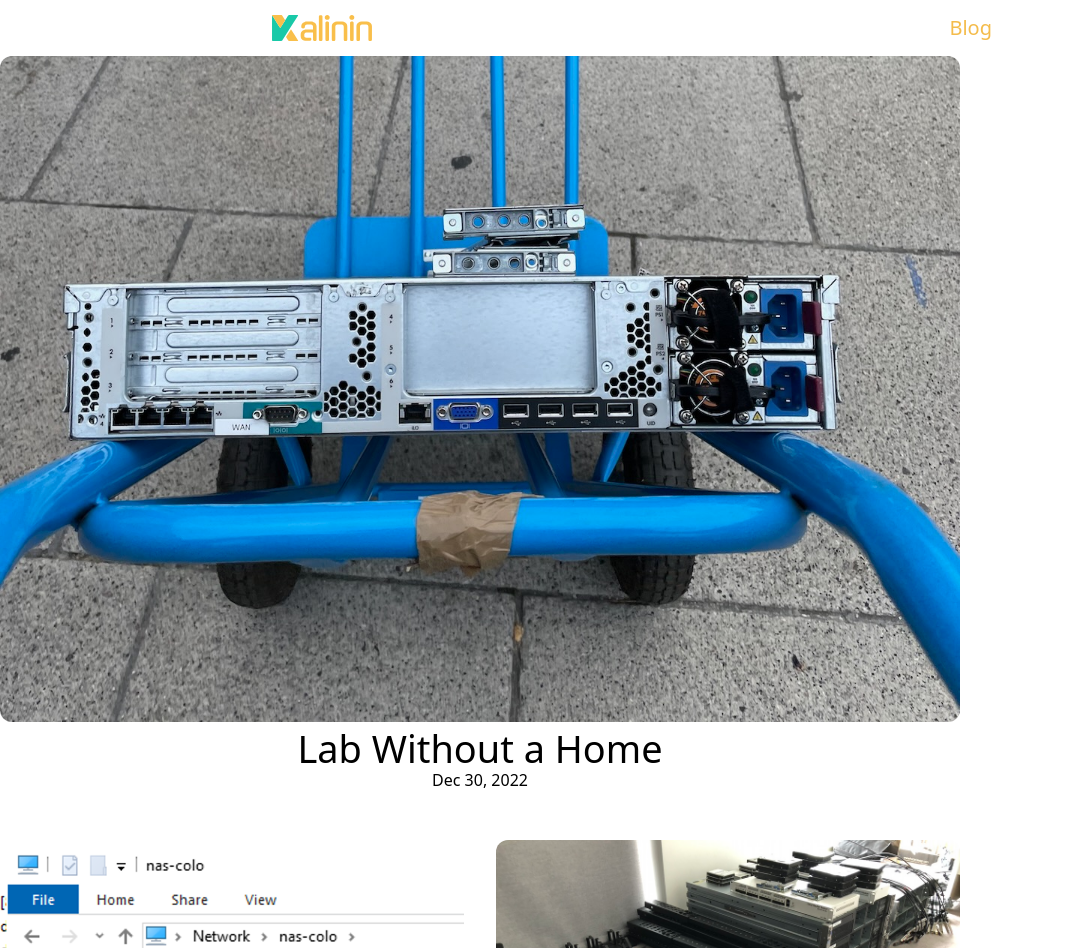
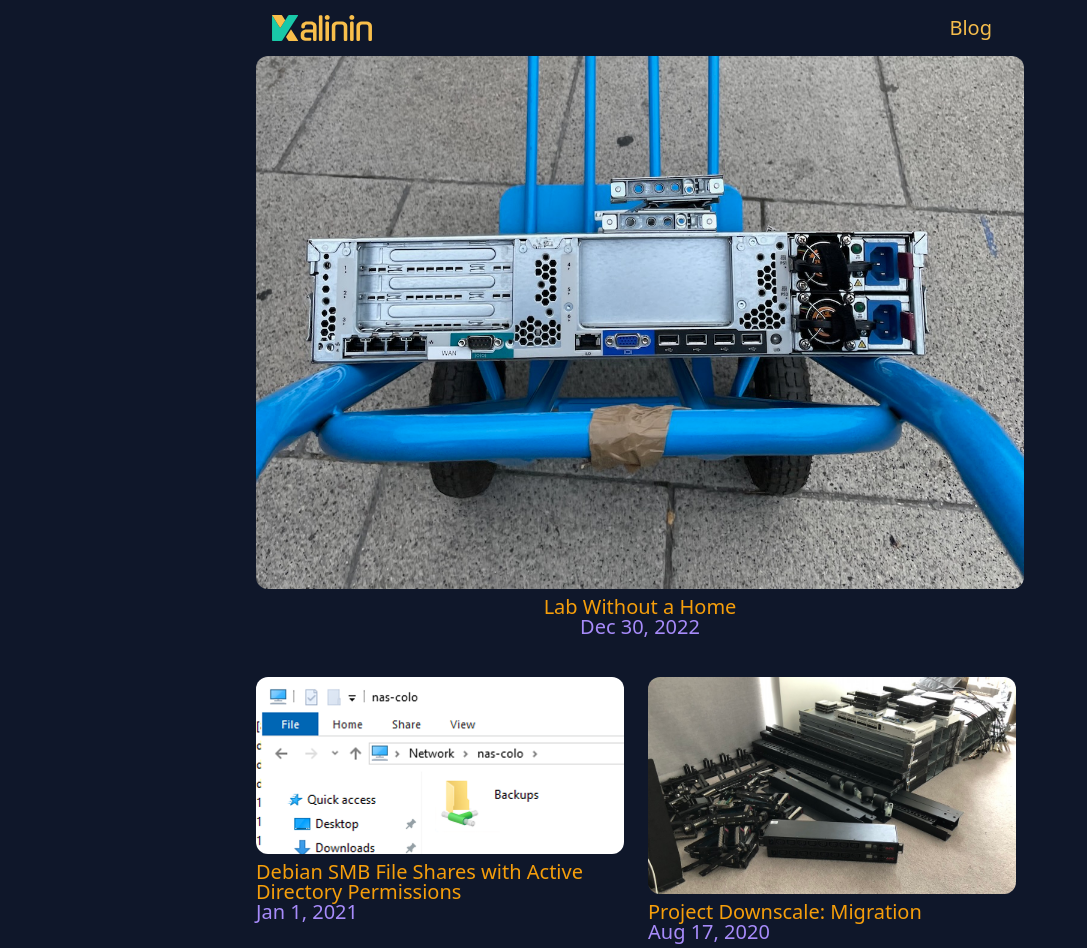
Before and after one commit to Kalininator/site, an Astro site: page /posts in a window 1280 px wide. Shown: the top 948 px of the page, without its empty margins (0-1087 px from the left). Built offline with nearby package versions, Linux system fonts and the light colour scheme; Astro itself is replaced by a stand-in of ours; a web font is replaced by a local one.

Commit message:
post list page

```diff
--- /dev/null
+++ b/src/layouts/Layout.astro
@@ -0,0 +1,38 @@
+---
+const menuItems = [
+  { label: `Blog`, url: '/posts' }
+  // { label: `GitHub`, url: `https://github.com/kalininator` },
+  // { label: "LinkedIn", url: "https://www.linkedin.com/in/kalininator/" },
+]
+---
+
+<div class='max-w-screen-md mx-auto'>
+  <header class='relative z-10 text-[#f4bc4c]'>
+    <div
+      class='mx-auto flex h-14 max-w-screen-md flex-wrap items-center justify-between px-4'
+    >
+      <a href='/' class='text-2xl font-semibold'>
+        <img
+          src='/Kalinin Without Slogan Transparent bg.svg'
+          alt='Alex Kalinin'
+          width={100}
+          height={200}
+        />
+      </a>
+      <nav>
+        <ul class='flex list-none'>
+          {
+            menuItems.map(({ url, label }) => (
+              <li class='relative mx-2 block rounded-lg p-2 text-left font-gugi text-xl hover:underline'>
+                <a href={url}>{label}</a>
+              </li>
+            ))
+          }
+        </ul>
+      </nav>
+    </div>
+  </header>
+  <main>
+    <slot />
+  </main>
+</div>
--- a/src/pages/index.astro
+++ b/src/pages/index.astro
@@ -1,11 +1,7 @@
 ---
 import BaseHead from '../components/BaseHead.astro'
 import { SITE_TITLE, SITE_DESCRIPTION } from '../consts'
-const menuItems = [
-  { label: `Blog`, url: '/posts' }
-  // { label: `GitHub`, url: `https://github.com/kalininator` },
-  // { label: "LinkedIn", url: "https://www.linkedin.com/in/kalininator/" },
-]
+import Layout from '../layouts/Layout.astro'
 ---
 
 <!doctype html>
@@ -19,33 +15,7 @@ const menuItems = [
       src='/background-dim-small.jpg'
       alt='background image'
     />
-    <header class='relative z-10 text-[#f4bc4c]'>
-      <div
-        class='mx-auto flex h-14 max-w-screen-md flex-wrap items-center justify-between px-4'
-      >
-        <a href='/' class='text-2xl font-semibold'>
-          <img
-            src='/Kalinin Without Slogan Transparent bg.svg'
-            alt='Alex Kalinin'
-            width={100}
-            height={200}
-          />
-        </a>
-        <nav>
-          <ul class='flex list-none'>
-            {
-              menuItems.map(({ url, label }) => (
-                <li
-                  class='relative mx-2 block rounded-lg p-2 text-left font-gugi text-xl hover:underline'
-                >
-                  <a href={url}>{label}</a>
-                </li>
-              ))
-            }
-          </ul>
-        </nav>
-      </div>
-    </header>
+    <Layout>
       <div
         class='relative z-10 my-[30vh] flex w-full h-full flex-col items-center justify-center gap-y-12'
       >
@@ -58,7 +28,11 @@ const menuItems = [
         </p>
         <div class='flex h-14 flex-row items-center justify-center gap-x-4'>
           <a href='https://www.github.com/kalininator' target='_blank'>
-          <img src='/icons/icons8-github.svg' alt='GitHub' class='h-16 w-16' />
+            <img
+              src='/icons/icons8-github.svg'
+              alt='GitHub'
+              class='h-16 w-16'
+            />
           </a>
           <a href='https://www.linkedin.com/in/kalininator/' target='_blank'>
             <img
@@ -76,5 +50,6 @@ const menuItems = [
           </a>
         </div>
       </div>
+    </Layout>
   </body>
 </html>
--- a/src/pages/posts/index.astro
+++ b/src/pages/posts/index.astro
@@ -1,6 +1,7 @@
 ---
 import BaseHead from '../../components/BaseHead.astro'
-import Header from '../../components/Header.astro'
+import Layout from '../../layouts/Layout.astro'
+
 import { SITE_TITLE, SITE_DESCRIPTION } from '../../consts'
 import { getCollection } from 'astro:content'
 import FormattedDate from '../../components/FormattedDate.astro'
@@ -14,101 +15,25 @@ const posts = (await getCollection('blog')).sort(
 <html lang='en'>
   <head>
     <BaseHead title={SITE_TITLE} description={SITE_DESCRIPTION} />
-    <style>
-      main {
-        width: 960px;
-      }
-      ul {
-        display: flex;
-        flex-wrap: wrap;
-        gap: 2rem;
-        list-style-type: none;
-        margin: 0;
-        padding: 0;
-      }
-      ul li {
-        width: calc(50% - 1rem);
-      }
-      ul li * {
-        text-decoration: none;
-        transition: 0.2s ease;
-      }
-      ul li:first-child {
-        width: 100%;
-        margin-bottom: 1rem;
-        text-align: center;
-      }
-      ul li:first-child img {
-        width: 100%;
-      }
-      ul li:first-child .title {
-        font-size: 2.369rem;
-      }
-      ul li img {
-        margin-bottom: 0.5rem;
-        border-radius: 12px;
-      }
-      ul li a {
-        display: block;
-      }
-      .title {
-        margin: 0;
-        color: rgb(var(--black));
-        line-height: 1;
-      }
-      .date {
-        margin: 0;
-        color: rgb(var(--gray));
-      }
-      ul li a:hover h4,
-      ul li a:hover .date {
-        color: rgb(var(--accent));
-      }
-      ul a:hover img {
-        box-shadow: var(--box-shadow);
-      }
-      @media (max-width: 720px) {
-        ul {
-          gap: 0.5em;
-        }
-        ul li {
-          width: 100%;
-          text-align: center;
-        }
-        ul li:first-child {
-          margin-bottom: 0;
-        }
-        ul li:first-child .title {
-          font-size: 1.563em;
-        }
-      }
-    </style>
   </head>
-  <body>
-    <Header />
-    <main>
-      <section>
-        <ul>
-          {
-            posts.map((post) => (
-              <li>
-                <a href={`/posts/${post.slug}/`}>
+  <body class='bg-slate-900 text-violet-200'>
+    <Layout>
+      <ul class='flex flex-wrap m-0 p-0 gap-6 list-none'>
+	{posts.map((post) => (
+	  <li class='w-full mx-4 md:mx-0 md:w-[calc(50%-1rem)] first:w-full mb-4 first:text-center'>
+	    <a href={`/posts/${post.slug}/`} class='block'>
 	      <img
-                    width={720}
-                    height={360}
 		  src={post.data.heroImage}
-                    alt=''
+		  class='object-cover inset-0 h-full w-full mb-2 rounded-xl'
 		  />
-                  <h4 class='title'>{post.data.title}</h4>
-                  <p class='date'>
+		  <h3 class='text-amber-500 m-0 leading-none text-xl'>{post.data.title}</h4>
+		  <p class='text-violet-400 m-0'>
 		  <FormattedDate date={post.data.pubDate} />
 		  </p>
 	    </a>
 	  </li>
-            ))
-          }
+	))}
       </ul>
-      </section>
-    </main>
+    </Layout>
   </body>
 </html>
```
Also changed, not shown: README.md. Lines whose indentation alone changed are shown as unchanged.
